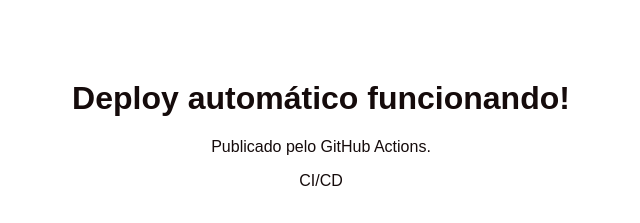
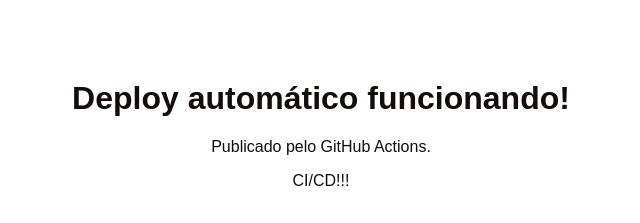
Before and after one commit to oguinunes/CI-CD-, a website: page index.html in a window 1280 px wide. Shown: the top 223 px of the page, 319-959 px from the left. Drawn offline with Linux system fonts and the light colour scheme.

Commit message:
alTERCAO

```diff
--- a/index.html
+++ b/index.html
@@ -9,7 +9,7 @@
 <body>
   <h1> Deploy automático funcionando!</h1>
   <p>Publicado pelo GitHub Actions.</p>
-  <p id="nomes">CI/CD</p>
+  <p id="nomes">CI/CD!!!</p>
   <img src="devops.png" alt="Imagem de DevOps">
 </body>
 </html>
```
